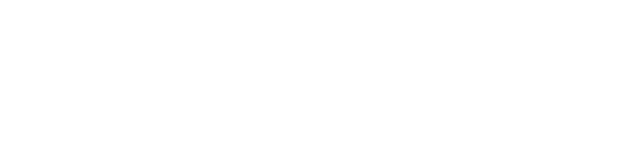
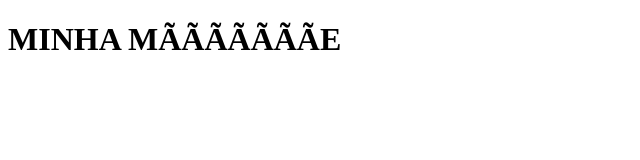
Before and after one commit to Frigo396/Web-3tri, a plain HTML site: page index.html in a window 1280 px wide. Shown: the whole page, without its empty margins (0-640 px from the left). Drawn offline with Linux system fonts and the light colour scheme.

Commit message:
Add files via upload

```diff
--- a/index.html
+++ b/index.html
@@ -7,6 +7,6 @@
     <title>Document</title>
 </head>
 <body>
-
+    <h1>MINHA MÃÃÃÃÃÃÃE</h1>
 </body>
 </html>
```
